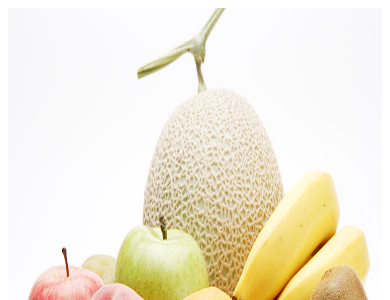
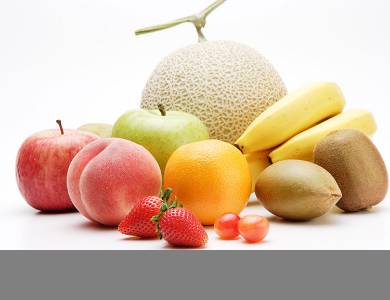
Before and after one commit to kazukikomori/responsive-site, a plain HTML site: page index.html in a window 390 px wide. Shown: the top 300 px of the page. Drawn offline with nearby package versions, Linux system fonts and the light colour scheme.

Commit message:
revised assdvised

```diff
--- a/css/style.css
+++ b/css/style.css
@@ -47,7 +47,16 @@
   background-size: 100% 500px;
   background-position: center center;
   height: 500px;
-  width: 100%; }
+  max-width: 100%; }
+
+@media (max-width: 768px) {
+  .top-img {
+    height: 250px;
+    background-size: 100% 250px;
+    background-position: center center;
+    max-width: 100%;
+  }
+}
 
 /*content
 -----------------------------------------------------------*/
@@ -121,7 +130,7 @@
   display: block;
   width: 50%;
   height: 50px;
-  margin: auto;
+  margin: 10px auto;
   color: #FFF;
   background-color: #14c0c9;
   -moz-border-radius: 4px;
--- a/index.html
+++ b/index.html
@@ -6,6 +6,7 @@
     <title>Responsive site</title>
     <meta name="description" content="レスポンシブサイトを作ってみました">
     <meta name="keywords" content="Web, デザイン, レスポンシブ, モバイル">
+    <link rel="stylesheet" href="https://cdnjs.cloudflare.com/ajax/libs/meyer-reset/2.0/reset.css">
     <link rel="stylesheet" href="./css/style.css">
   </head>
   <body>
@@ -36,3 +37,4 @@
         </section>
       </main>
   </body>
+</html>
```
